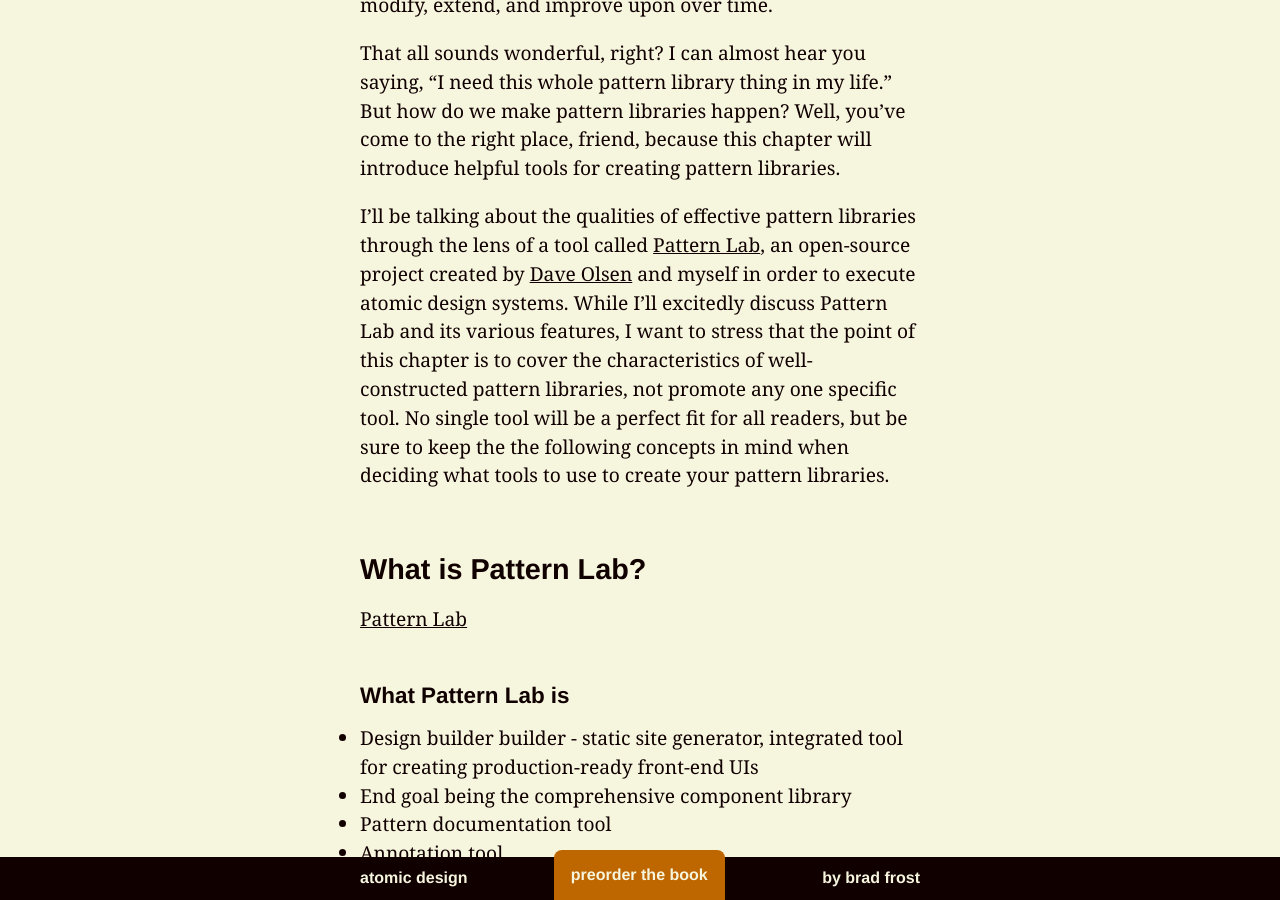
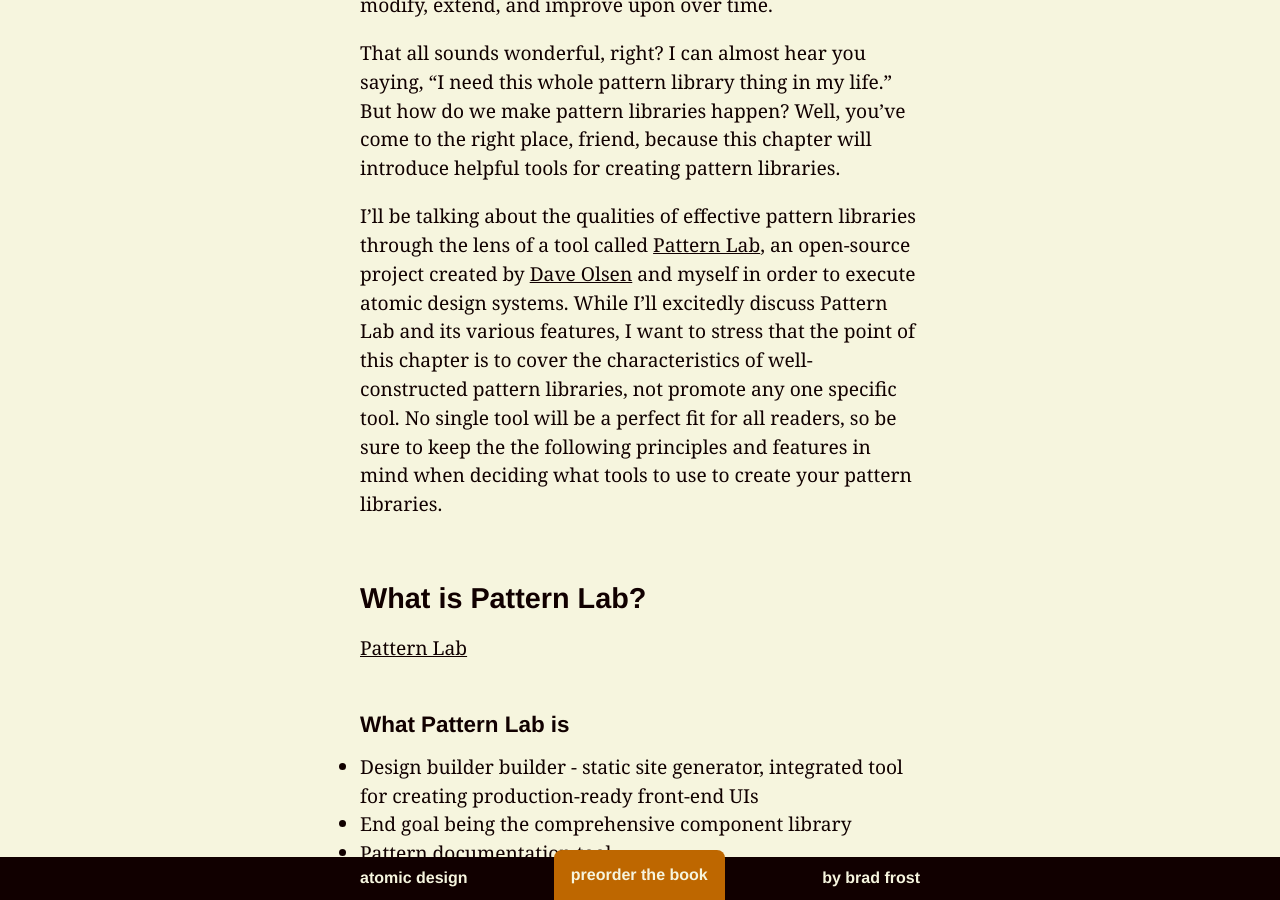
Before and after one commit to bradfrost/atomic-design, a Jekyll site: the page built from chapter-3.md, in a window 1280 px wide and 900 px high, scrolled down 1199 px. Built offline with Jekyll 4.4.1, drawn with Linux system fonts in a browser that asks for light colours.

Commit message:
Begin chapter 3 draft

```diff
--- a/chapter-3.md
+++ b/chapter-3.md
@@ -19,7 +19,7 @@ The cornerstone of pattern-based design and development is the pattern library,
 
 That all sounds wonderful, right? I can almost hear you saying, "I need this whole pattern library thing in my life." But how do we make pattern libraries happen? Well, you've come to the right place, friend, because this chapter will introduce helpful tools for creating pattern libraries.
 
-I'll be talking about the qualities of effective pattern libraries through the lens of a tool called [Pattern Lab](http://patternlab.io), an open-source project created by [Dave Olsen](http://dmolsen.com) and myself in order to execute atomic design systems. While I'll excitedly discuss Pattern Lab and its various features, I want to stress that the point of this chapter is to cover the characteristics of well-constructed pattern libraries, not promote any one specific tool. No single tool will be a perfect fit for all readers, but be sure to keep the the following concepts in mind when deciding what tools to use to create your pattern libraries.
+I'll be talking about the qualities of effective pattern libraries through the lens of a tool called [Pattern Lab](http://patternlab.io), an open-source project created by [Dave Olsen](http://dmolsen.com) and myself in order to execute atomic design systems. While I'll excitedly discuss Pattern Lab and its various features, I want to stress that the point of this chapter is to cover the characteristics of well-constructed pattern libraries, not promote any one specific tool. No single tool will be a perfect fit for all readers, so be sure to keep the the following principles and features in mind when deciding what tools to use to create your pattern libraries.
 
 ## What is Pattern Lab?
 [Pattern Lab](http://patternlab.io)
```
Also changed, not shown: 2 other files.
